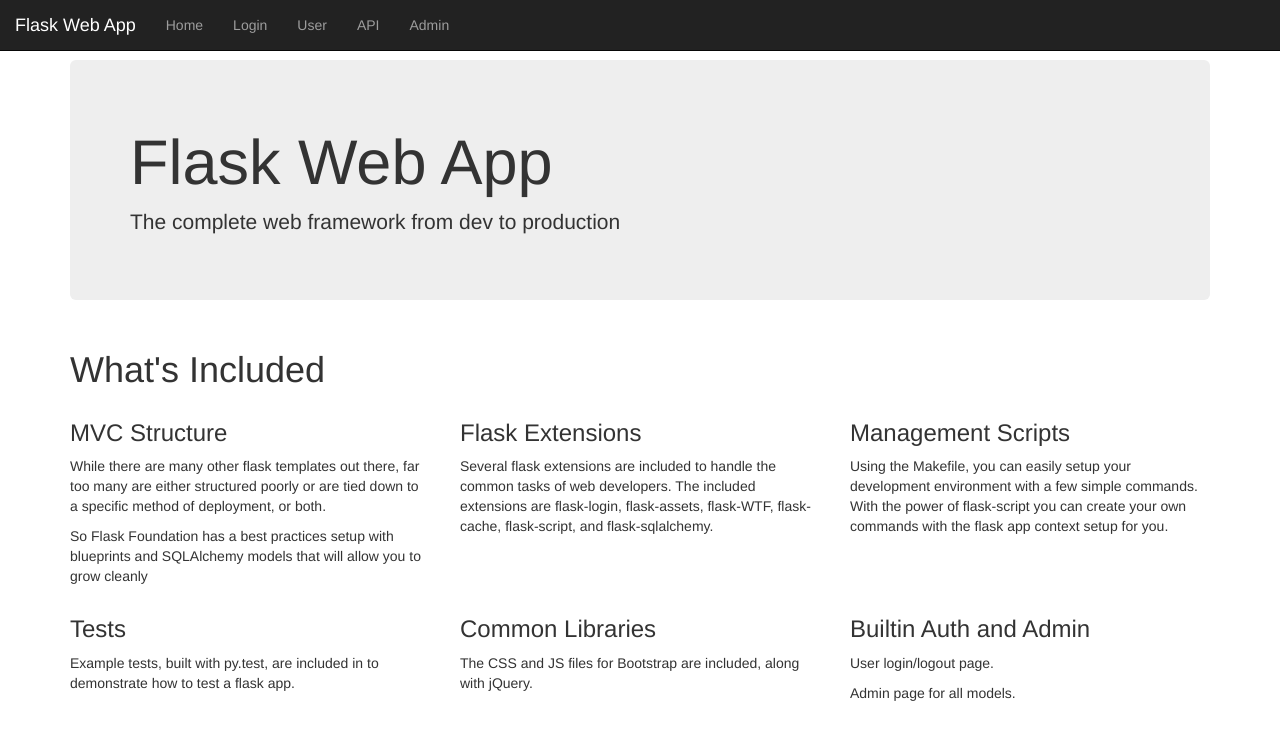
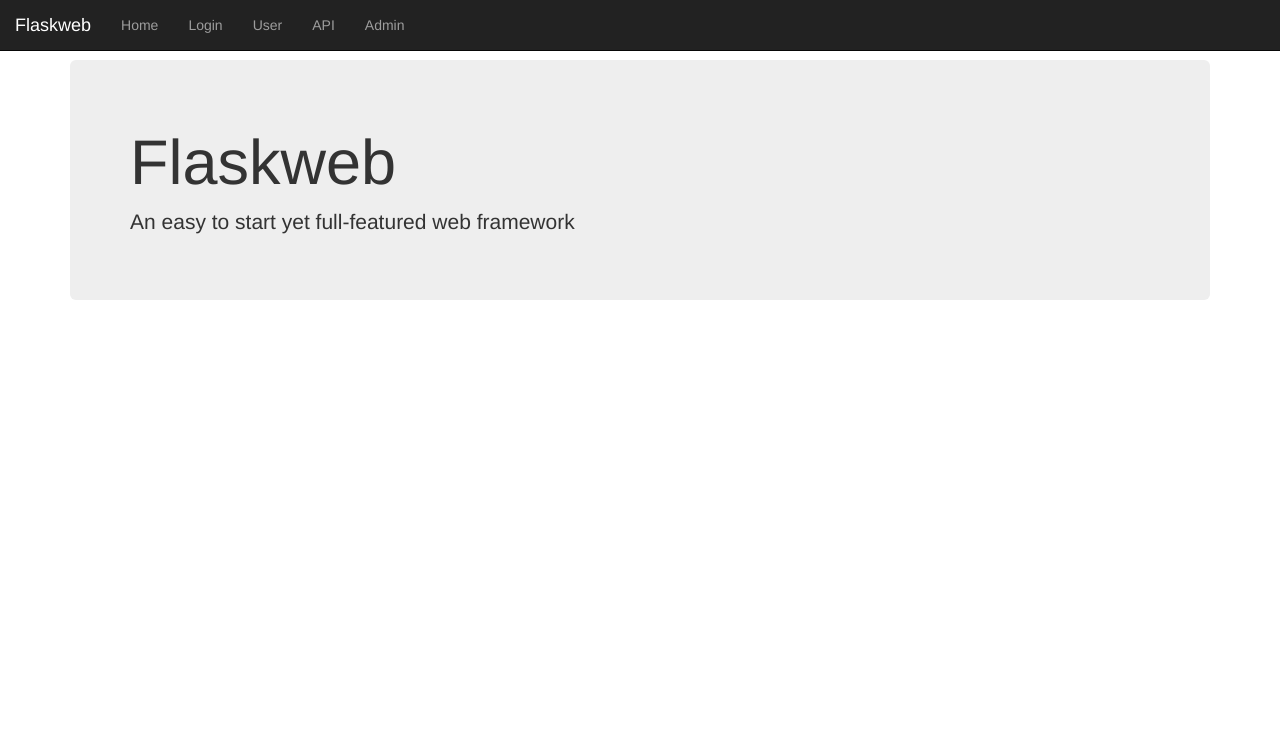
Before and after one commit to Meteorix/flaskweb, a Flask app: page /main/ in a window 1280 px wide. Shown: the top 740 px of the page. Run offline with Flask 2, Linux system fonts and the light colour scheme; parts of the project's set-up code (start-up, migrations or seed data) failed here and were passed over; some libraries are stand-ins or nearby versions.

Commit message:
repo name & desc

```diff
--- a/flaskweb/templates/base.html
+++ b/flaskweb/templates/base.html
@@ -30,7 +30,7 @@
                     <span class="icon-bar"></span>
                     <span class="icon-bar"></span>
                 </button>
-                <a class="navbar-brand" href="#">Flask Web App</a>
+                <a class="navbar-brand" href="#">Flaskweb</a>
             </div>
             <div class="collapse navbar-collapse">
                 <ul class="nav navbar-nav">
--- a/flaskweb/templates/main.html
+++ b/flaskweb/templates/main.html
@@ -4,49 +4,7 @@
 
 {% block body %}
     <div class="jumbotron">
-        <h1>Flask Web App</h1>
-        <p>The complete web framework from dev to production</p>
-    </div>
-
-    <div class="row">
-        <div class="col-lg-12">
-            <h1>What's Included</h1>
-        </div>
-    </div>
-
-    <div class="row">
-        <div class="col-md-4">
-            <h3>MVC Structure</h3>
-            <p>While there are many other flask templates out there, far too many are either structured poorly or are tied down to a specific method of deployment, or both.</p>
-            <p>So Flask Foundation has a best practices setup with blueprints and SQLAlchemy models that will allow you to grow cleanly</p>
-        </div>
-
-        <div class="col-md-4">
-            <h3>Flask Extensions</h3>
-            <p>Several flask extensions are included to handle the common tasks of web developers. The included extensions are flask-login, flask-assets, flask-WTF, flask-cache, flask-script, and flask-sqlalchemy.</p>
-        </div>
-
-        <div class="col-md-4">
-            <h3>Management Scripts</h3>
-            <p>Using the Makefile, you can easily setup your development environment with a few simple commands. With the power of flask-script you can create your own commands with the flask app context setup for you.</p>
-        </div>
-    </div>
-
-    <div class="row">
-        <div class="col-md-4">
-            <h3>Tests</h3>
-            <p>Example tests, built with py.test, are included in to demonstrate how to test a flask app.</p>
-        </div>
-
-        <div class="col-md-4">
-            <h3>Common Libraries</h3>
-            <p>The CSS and JS files for Bootstrap are included, along with jQuery.</p>
-        </div>
-
-        <div class="col-md-4">
-            <h3>Builtin Auth and Admin</h3>
-            <p>User login/logout page.</p>
-            <p>Admin page for all models.</p>
-        </div>
+        <h1>Flaskweb</h1>
+        <p>An easy to start yet full-featured web framework</p>
     </div>
 {% endblock %}
--- a/setup.py
+++ b/setup.py
@@ -17,7 +17,7 @@
     version='0.0.4',
     author='meteorix',
     author_email='lxhustauto@gmail.com',
-    description='complete web framework from dev to production',
+    description='An easy to start yet full-featured web framework',
     packages=find_packages(exclude=['example', 'simple']),
     include_package_data=True,
     install_requires=reqs,
```
Also changed, not shown: README.md.
